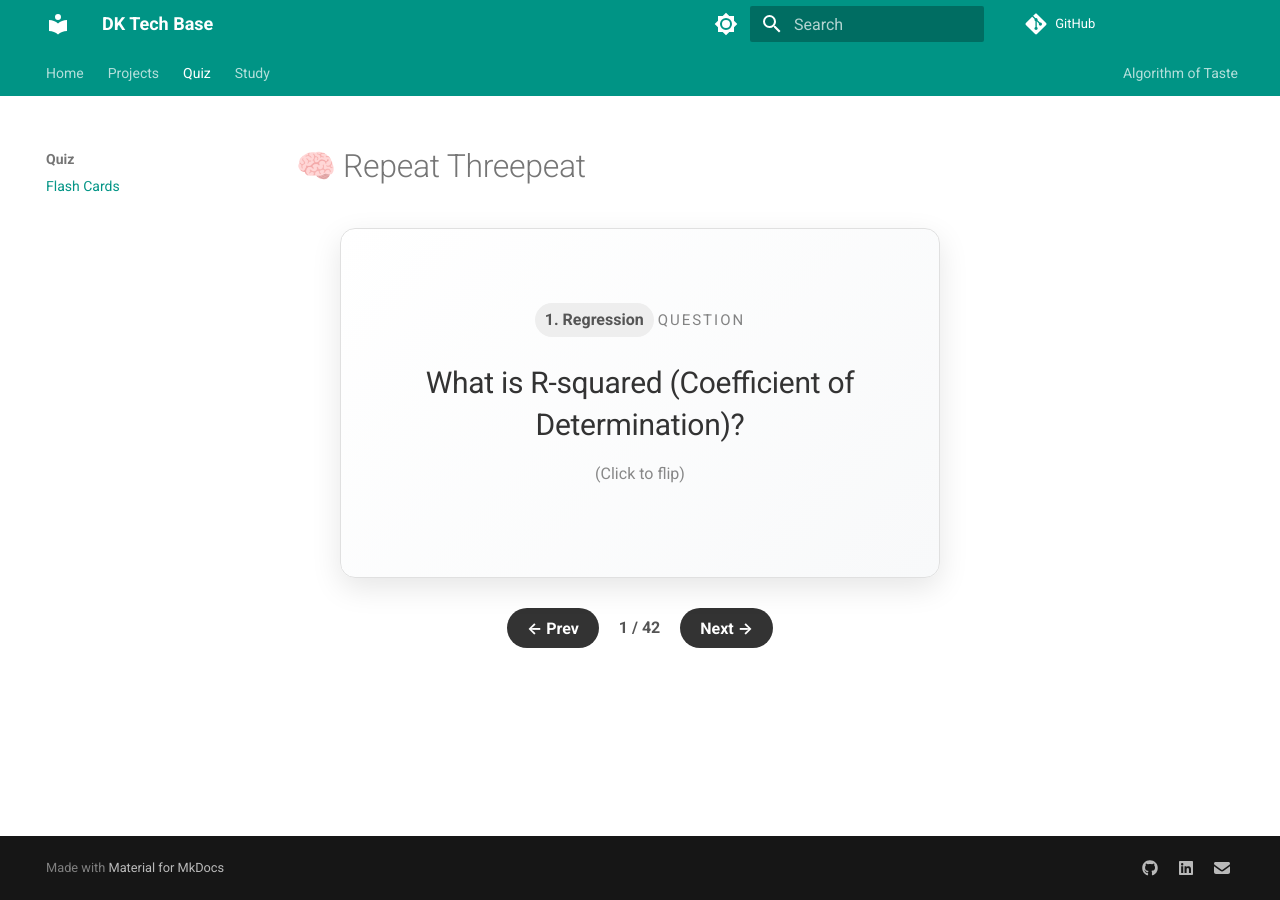
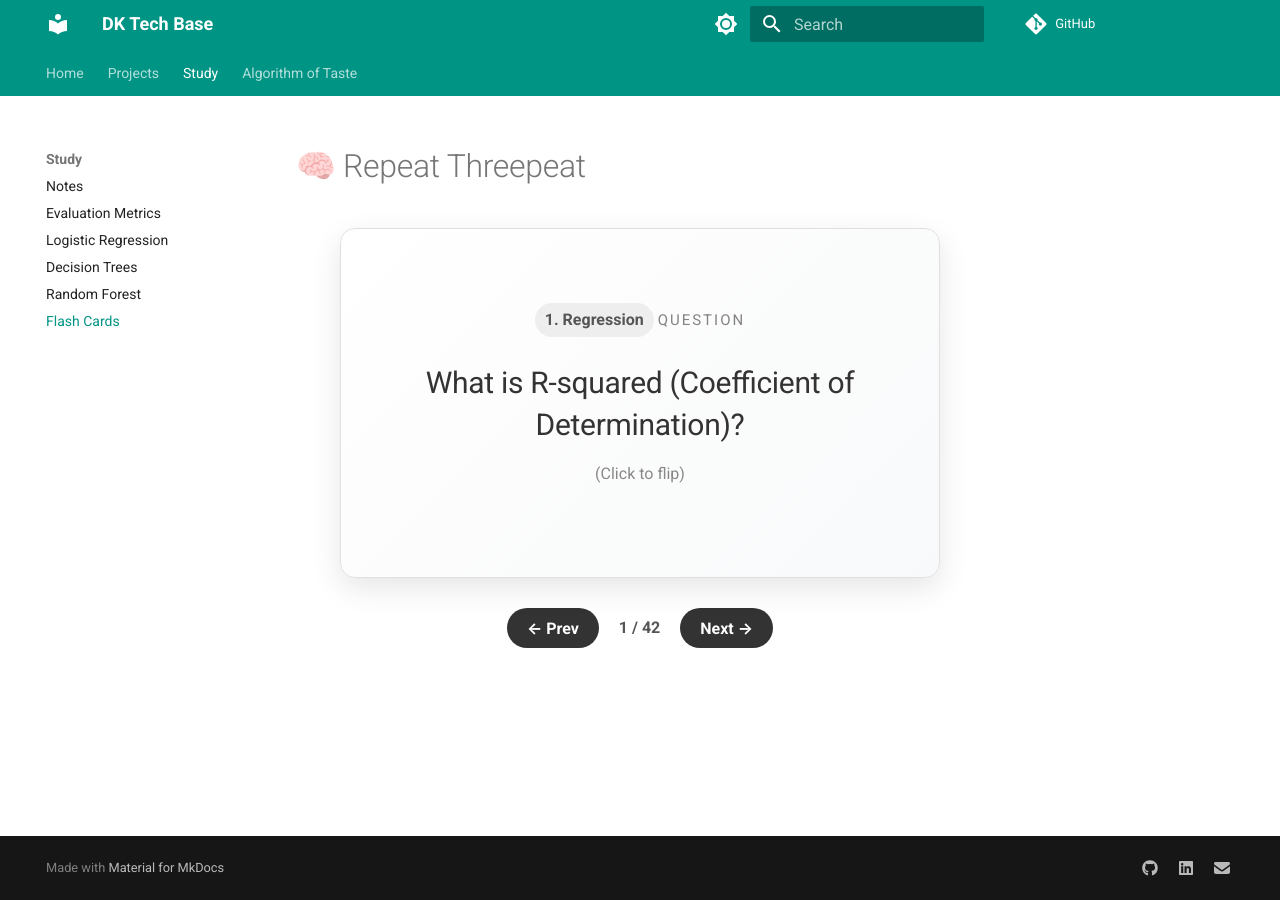
Before and after one commit to dkang919/tech-base, an MkDocs documentation site: the page built from docs/study/quiz/ml-quiz.md, in a window 1280 px wide. Built offline with MkDocs 1.6.1 and Material for MkDocs 9.7.7, drawn with Linux system fonts in a browser that asks for light colours; comment, search, counter and statistics services are not loaded.

Commit message:
Quiz section moved under Study

```diff
--- a/mkdocs.yml
+++ b/mkdocs.yml
@@ -60,14 +60,13 @@
   - Projects:
       - Canada IEC Monitor: projects/iec-monitor.md
       - Canada PC Parts Tracker: projects/ca-pc-parts-tracker.md
-  - Quiz:
-      - Flash Cards: quiz/ml-quiz.md
   - Study:
       - Notes: study/notes.md
       - Evaluation Metrics: study/evaluation_metrics.md
       - Logistic Regression: study/logistic_regression.md
       - Decision Trees: study/decision_tree.md
       - Random Forest: study/random_forest.md
+      - Flash Cards: study/quiz/ml-quiz.md
   - Algorithm of Taste:
       - Food: "taste/cooking.md"
 
```
Also changed, not shown: docs/study/quiz/data/ml_quiz.json (renamed from docs/quiz/data/ml_quiz.json), docs/study/quiz/ml-quiz.md (renamed from docs/quiz/ml-quiz.md).
